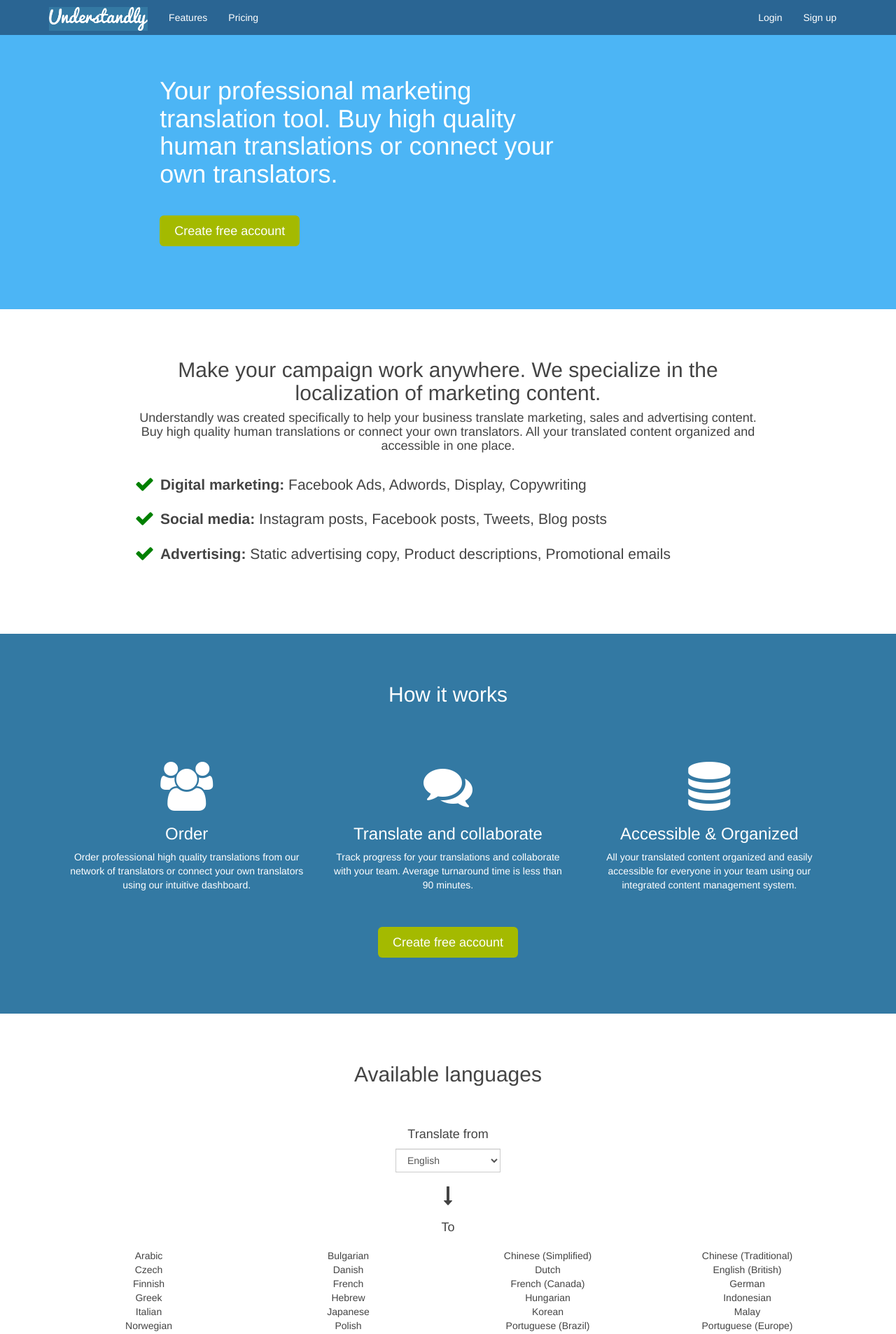
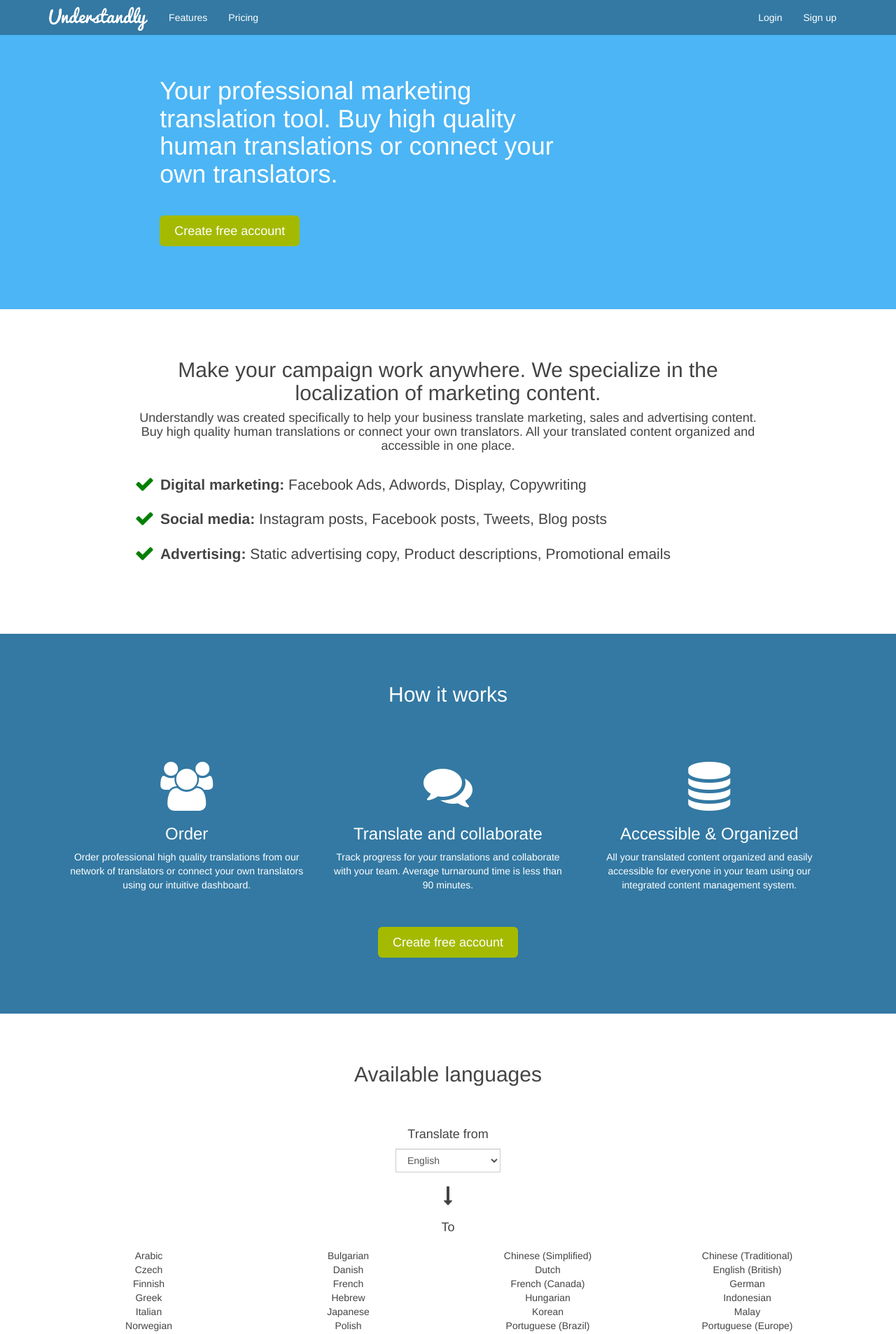
Before and after one commit to yhoiseth/www.understandly.com, a Jekyll site: the page built from index.html, in a window 1280 px wide. Shown: the top 1907 px of the page at 70% size. Built offline with Jekyll 4.4.1, drawn with Linux system fonts in a browser that asks for light colours; nearby versions of some CDN libraries; a script that is not in the unit is left out.

Commit message:
color navbar

```diff
--- a/css/main.scss
+++ b/css/main.scss
@@ -309,7 +309,7 @@
 }
 
 .navbar{
-    background-color:#2A6593;
+    background-color:#3379A3;
 }
 
 body{
```
